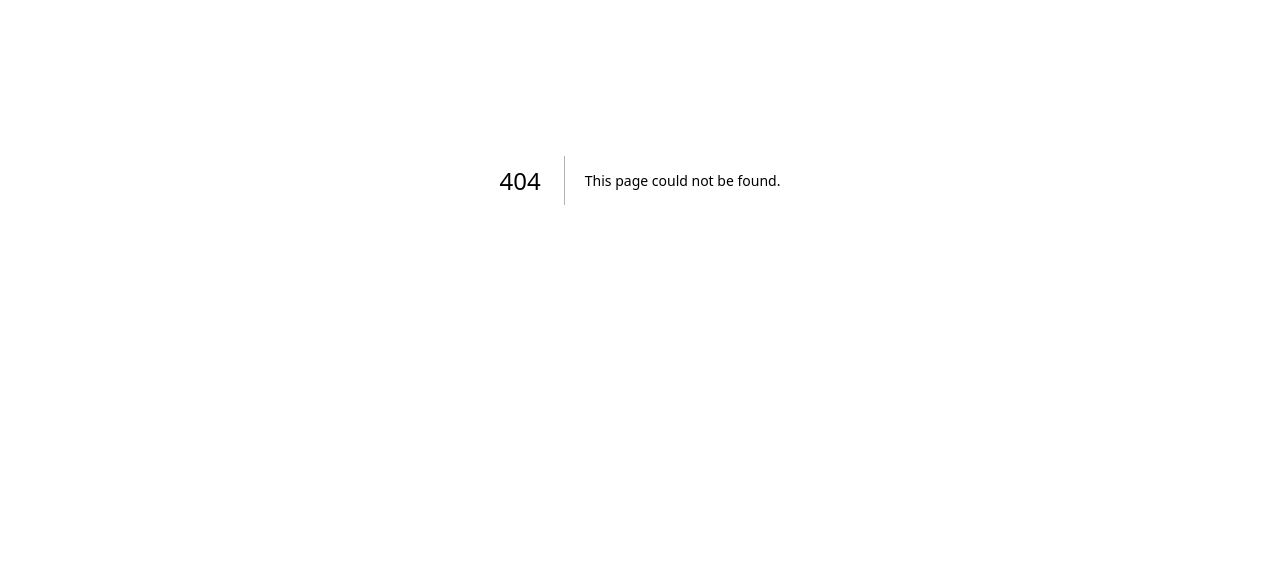
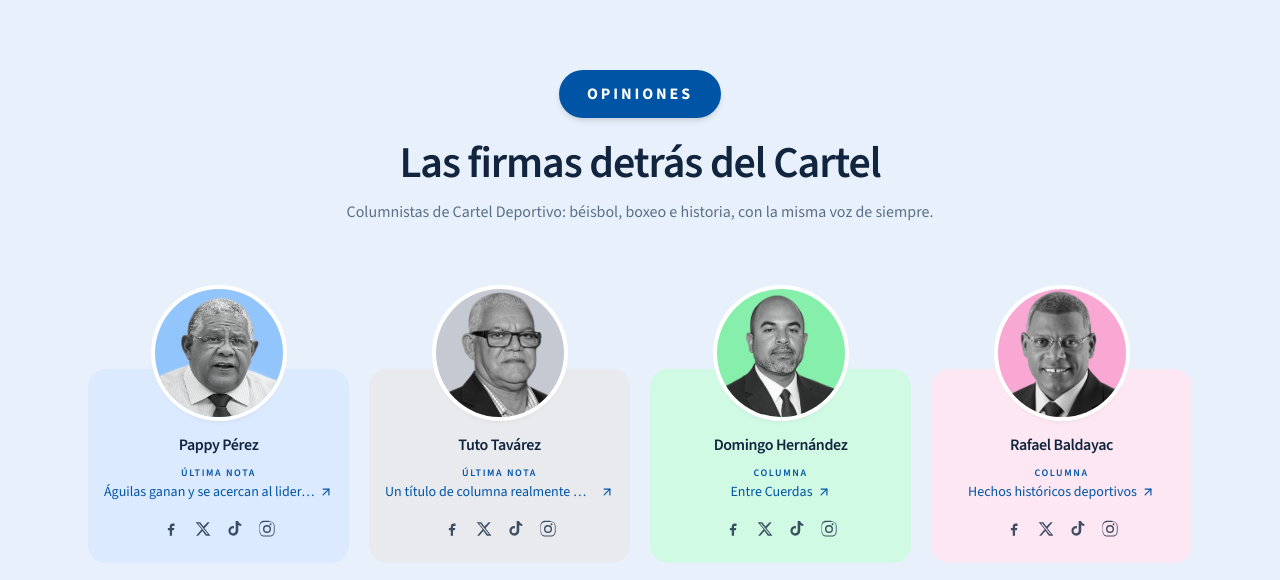
Before and after one commit to ricardofernandezcruz/CartelDeportivo, a Next.js app: page /preview-opiniones in a window 1280 px wide. Before the commit this address had no page. Shown: the part 220-800 px from the top of the page. Built offline with nearby package versions, Linux system fonts and the light colour scheme; no server answers; the database is empty.

Commit message:
mejora en parte de opinadores

```diff
--- /dev/null
+++ b/src/app/(site)/preview-opiniones/page.tsx
@@ -0,0 +1,22 @@
+import { OpinionsSection } from "@/components/site/opinions-section";
+import { COLUMNISTS } from "@/lib/columnists";
+
+export default function PreviewOpinionesPage() {
+  return (
+    <OpinionsSection
+      items={COLUMNISTS.map((c, i) => ({
+        ...c,
+        latestArticle:
+          i < 2
+            ? {
+                slug: i === 0 ? "aguilas-ganan-cibao" : "titulo-largo",
+                title:
+                  i === 0
+                    ? "Águilas ganan y se acercan al liderato"
+                    : "Un título de columna realmente muy largo para comprobar que los puntos suspensivos no estiran ni deforman la tarjeta",
+              }
+            : null,
+      }))}
+    />
+  );
+}
--- a/src/components/site/opinions-section.tsx
+++ b/src/components/site/opinions-section.tsx
@@ -124,9 +124,18 @@
                       </span>
                     </Link>
                   ) : (
-                    <p className="mt-2 flex min-h-[2.375rem] w-full min-w-0 items-end justify-center truncate text-sm leading-5 text-muted-foreground">
-                      {item.column}
-                    </p>
+                    <Link
+                      href={`/autor/${item.slug}`}
+                      className="mt-2 flex min-h-[2.375rem] w-full min-w-0 flex-col items-center"
+                    >
+                      <span className="text-[10px] font-semibold uppercase tracking-[0.16em] text-[var(--cartel-blue)]">
+                        Columna
+                      </span>
+                      <span className="mt-0.5 flex h-5 w-full min-w-0 items-center justify-center gap-1 text-sm font-medium text-[var(--cartel-blue)] underline-offset-2 hover:underline">
+                        <span className="min-w-0 truncate">{item.column}</span>
+                        <ArrowUpRight className="size-3.5 shrink-0" aria-hidden />
+                      </span>
+                    </Link>
                   )}
 
                   {item.socials && (
```
